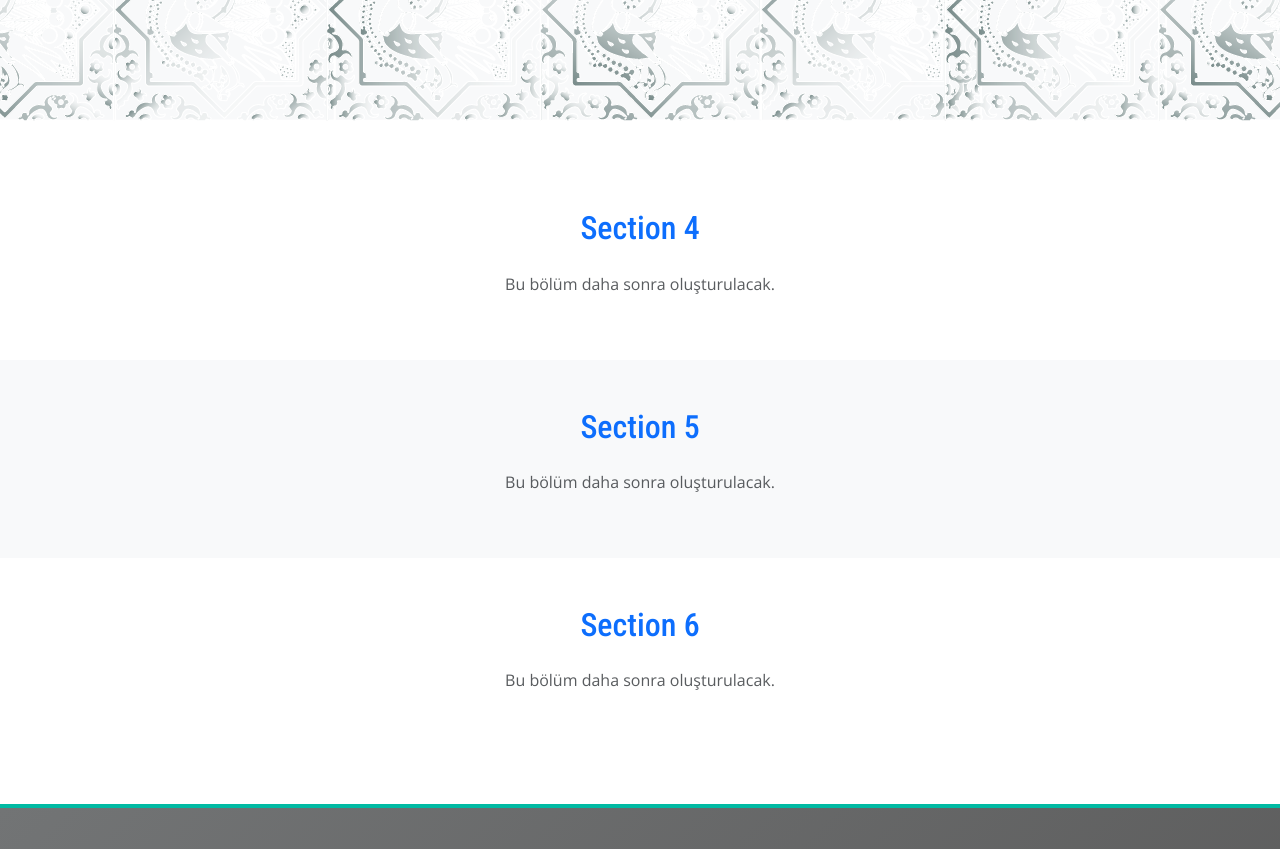
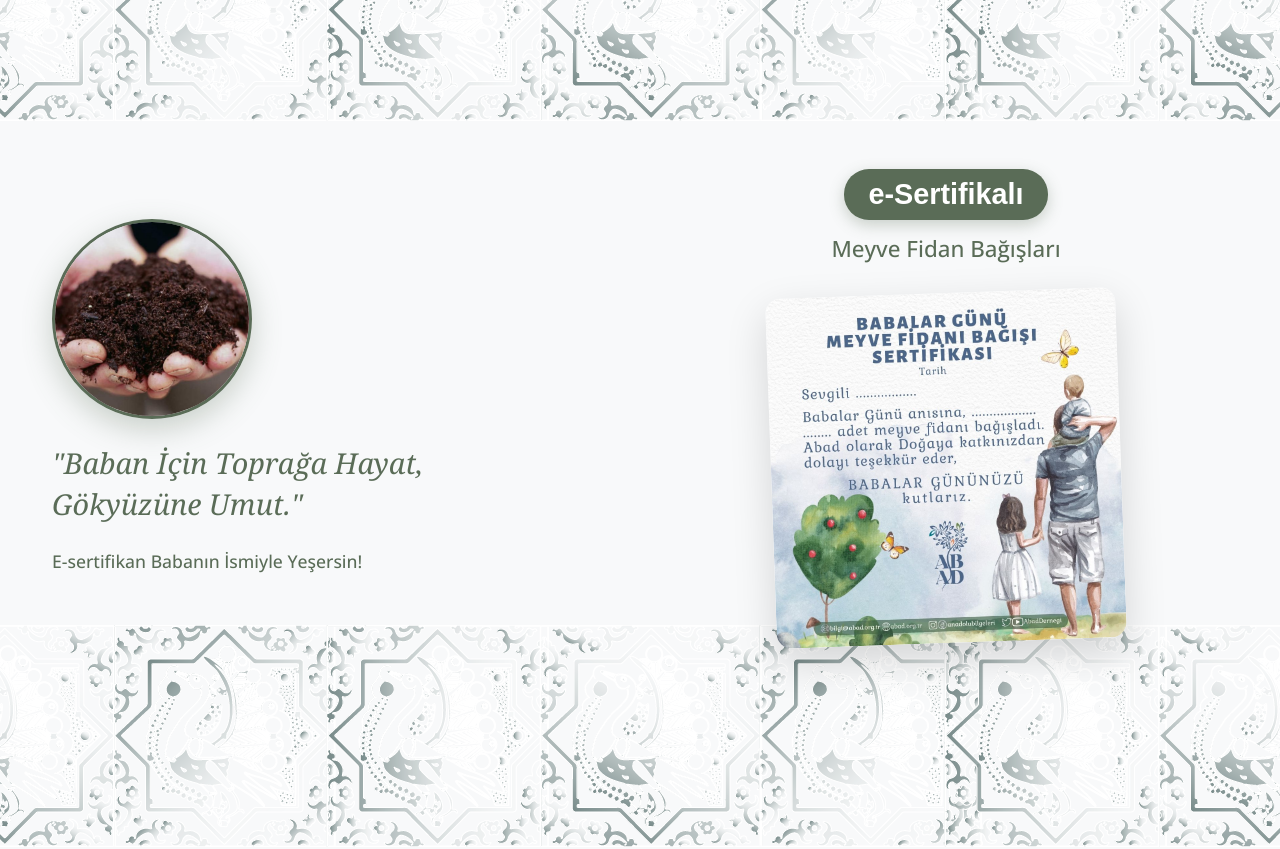
Before and after one commit to enesbugracengiz/abad, a React (Vite) app: page / in a window 1280 px wide. Shown: the part 2420-3269 px from the top of the page. Built offline with nearby package versions, Linux system fonts and the light colour scheme.

Commit message:
Section 5 alanı yapıldı.

```diff
--- a/src/components/Categories.jsx
+++ b/src/components/Categories.jsx
@@ -36,7 +36,6 @@ const Categories = () => {
         backgroundPosition: "bottom",
         paddingTop: "60px",
         paddingBottom: "250px",
-        marginBottom: "40px",
         minHeight: "800px",
       }}
     >
--- /dev/null
+++ b/src/components/ECertificate.jsx
@@ -0,0 +1,166 @@
+import React from "react";
+import { Container, Row, Col } from "react-bootstrap";
+
+const ECertificate = () => {
+  return (
+    <section
+      className="py-5 position-relative"
+      style={{
+        backgroundColor: "#f8f9fa",
+        backgroundImage: `url("/src/assets/genel/arayuzver2-19.png")`,
+        backgroundRepeat: "repeat-x",
+        backgroundPosition: "bottom",
+        paddingTop: "80px",
+        paddingBottom: "200px",
+        minHeight: "600px",
+      }}
+    >
+      <Container
+        style={{ maxWidth: "1200px", position: "relative", zIndex: 2 }}
+      >
+        <Row className="align-items-center g-5" style={{ marginBottom: "150px" }}>
+          {/* Sol taraf - Toprak tutan eller görseli ve alıntı */}
+          <Col lg={6} className="text-start">
+            <div className="position-relative">
+              {/* Toprak tutan eller görseli */}
+              <div
+                className="mb-4"
+                style={{
+                  display: "flex",
+                  justifyContent: "flex-start",
+                  alignItems: "center",
+                }}
+              >
+                <div
+                  style={{
+                    width: "200px",
+                    height: "200px",
+                    borderRadius: "50%",
+                    overflow: "hidden",
+                    border: "3px solid #5a6c57",
+                    boxShadow: "0 10px 30px rgba(90, 108, 87, 0.3)",
+                  }}
+                >
+                  <img
+                    src="/src/assets/genel/toprak.jpg"
+                    alt="Toprak tutan eller"
+                    style={{
+                      width: "100%",
+                      height: "100%",
+                      objectFit: "cover",
+                    }}
+                  />
+                </div>
+              </div>
+
+              {/* Alıntı metni */}
+              <div className="mb-4">
+                <h3
+                  className="mb-4"
+                  style={{
+                    fontSize: "1.8rem",
+                    color: "#5a6c57",
+                    fontStyle: "italic",
+                    fontFamily: "Georgia, serif",
+                    lineHeight: "1.4",
+                    fontWeight: "400",
+                  }}
+                >
+                  "Baban İçin Toprağa Hayat,
+                  <br />
+                  Gökyüzüne Umut."
+                </h3>
+
+                <p
+                  style={{
+                    fontSize: "1.1rem",
+                    color: "#5a6c57",
+                    fontFamily: "Open Sans, sans-serif",
+                    fontWeight: "500",
+                    marginTop: "20px",
+                  }}
+                >
+                  E-sertifikan Babanın İsmiyle Yeşersin!
+                </p>
+              </div>
+            </div>
+          </Col>
+
+          {/* Sağ taraf - e-Sertifikalı başlığı ve sertifika görseli */}
+          <Col lg={6}>
+            <div className="text-center">
+              {/* e-Sertifikalı başlığı */}
+              <div className="mb-4">
+                <div
+                  className="d-inline-block px-4 py-2 mb-3"
+                  style={{
+                    backgroundColor: "#5a6c57",
+                    borderRadius: "25px",
+                    boxShadow: "0 5px 15px rgba(90, 108, 87, 0.3)",
+                  }}
+                >
+                  <h2
+                    className="mb-0"
+                    style={{
+                      color: "white",
+                      fontSize: "1.8rem",
+                      fontWeight: "600",
+                      fontFamily: "Poppins, sans-serif",
+                    }}
+                  >
+                    e-Sertifikalı
+                  </h2>
+                </div>
+
+                <h3
+                  style={{
+                    color: "#5a6c57",
+                    fontSize: "1.4rem",
+                    fontWeight: "500",
+                    fontFamily: "Open Sans, sans-serif",
+                    marginBottom: "30px",
+                  }}
+                >
+                  Meyve Fidan Bağışları
+                </h3>
+              </div>
+
+              {/* Babalar günü sertifikası görseli */}
+              <div
+                className="position-relative"
+                style={{
+                  display: "inline-block",
+                  boxShadow: "0 15px 40px rgba(0, 0, 0, 0.15)",
+                  borderRadius: "15px",
+                  overflow: "hidden",
+                  transform: "rotate(-2deg)",
+                  transition: "all 0.3s ease",
+                }}
+                onMouseEnter={(e) => {
+                  e.currentTarget.style.transform = "rotate(0deg) scale(1.05)";
+                  e.currentTarget.style.boxShadow = "0 20px 50px rgba(0, 0, 0, 0.2)";
+                }}
+                onMouseLeave={(e) => {
+                  e.currentTarget.style.transform = "rotate(-2deg) scale(1)";
+                  e.currentTarget.style.boxShadow = "0 15px 40px rgba(0, 0, 0, 0.15)";
+                }}
+              >
+                <img
+                  src="/src/assets/genel/babalar-gunu-sertifikasi.jpg"
+                  alt="Babalar Günü Meyve Fidanı Bağışı Sertifikası"
+                  style={{
+                    width: "350px",
+                    height: "auto",
+                    display: "block",
+                  }}
+                />
+              </div>
+            </div>
+          </Col>
+        </Row>
+      </Container>
+    </section>
+  );
+};
+
+export default ECertificate;
--- a/src/pages/HomePage.jsx
+++ b/src/pages/HomePage.jsx
@@ -4,6 +4,7 @@ import Header from "../components/Header";
 import MapSection from "../components/MapSection";
 import FeaturedProjects from "../components/FeaturedProjects";
 import Categories from "../components/Categories";
+import ECertificate from "../components/ECertificate";
 import Footer from "../components/Footer";
 
 const HomePage = () => {
@@ -22,19 +23,8 @@ const HomePage = () => {
         {/* Section 3 - Categories */}
         <Categories />
 
-        {/* Section 4 */}
-        <section className="py-5 bg-white">
-          <Container>
-            <div className="text-center">
-              <h2 className="text-primary mb-4" style={{ fontFamily: "Roboto Condensed, sans-serif", color: "#00baa3" }}>
-                Section 4
-              </h2>
-              <p className="text-muted" style={{ fontFamily: "Open Sans, sans-serif" }}>
-                Bu bölüm daha sonra oluşturulacak.
-              </p>
-            </div>
-          </Container>
-        </section>
+        {/* Section 4 - E-Sertifika */}
+        <ECertificate />
 
         {/* Section 5 */}
         <section className="py-5 bg-light">
```
Also changed, not shown: src/assets/genel/babalar-gunu-sertifikasi.jpg (added), src/assets/genel/toprak.jpg (added).
